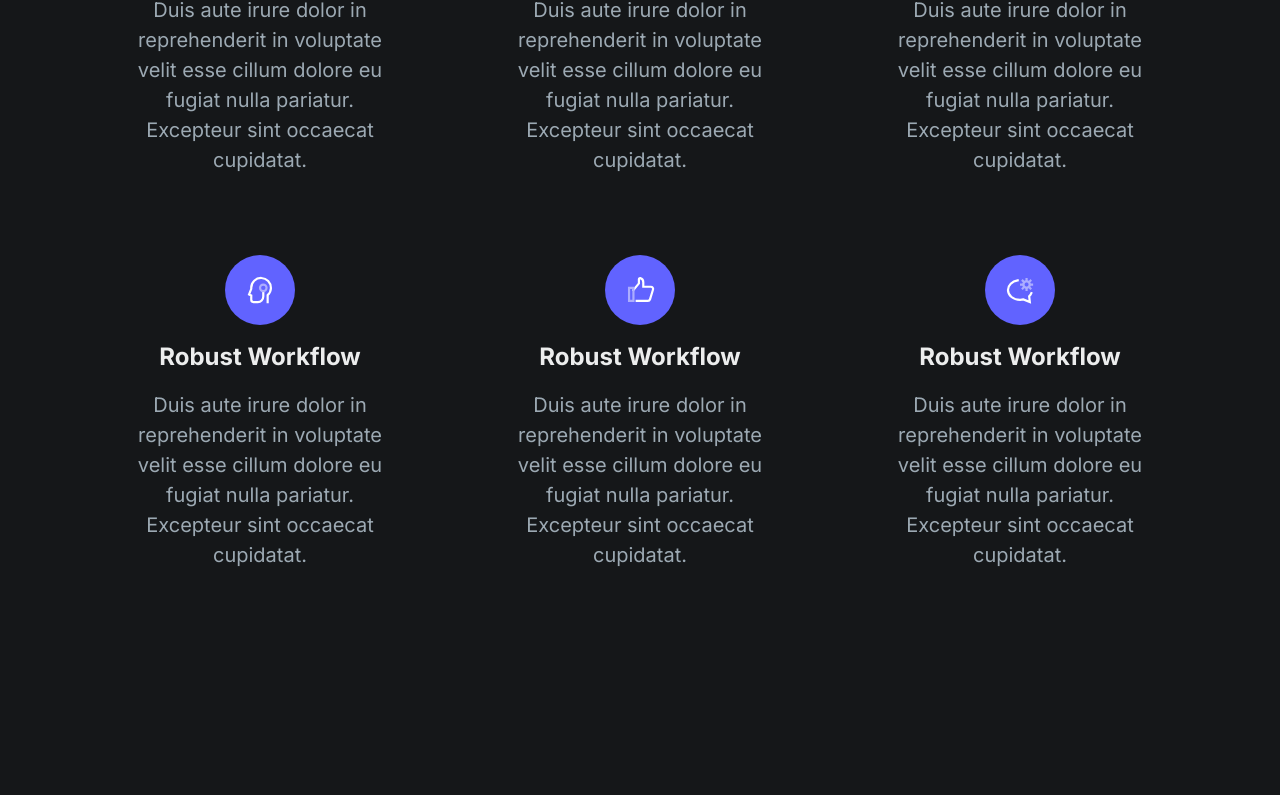
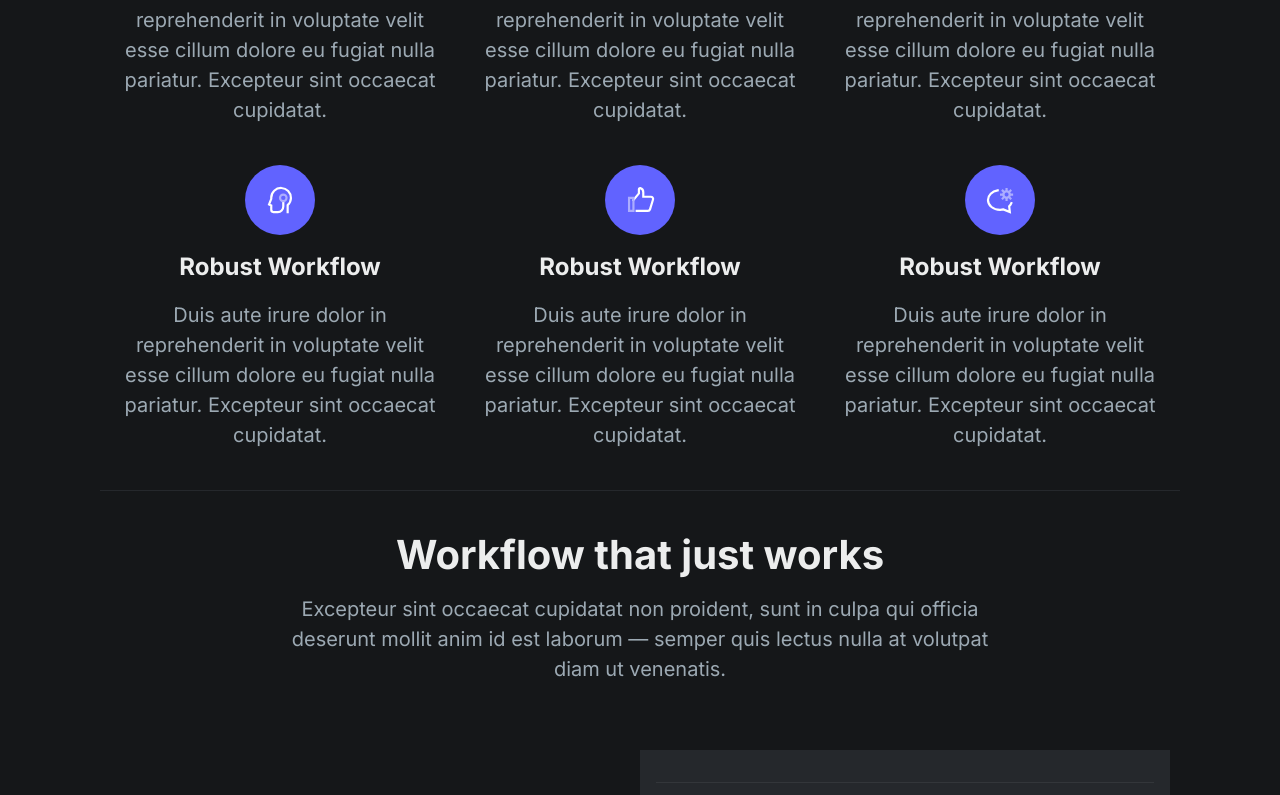
Before and after one commit to abdelqwy-sayed-ahmed/Landing-template-for-startups, a React (Create React App) app: page / in a window 1280 px wide. Shown: the part 1474-2269 px from the top of the page. Before the commit the page ends 2084 px from the top, so only its background shows below. Built offline with nearby package versions, Linux system fonts and the light colour scheme.

Commit message:
media workflow

```diff
--- a/src/components/feature.jsx
+++ b/src/components/feature.jsx
@@ -50,8 +50,6 @@ const Feature = () => {
           <h3>Robust Workflow</h3>
           <p>Duis aute irure dolor in reprehenderit in voluptate velit esse cillum dolore eu fugiat nulla pariatur. Excepteur sint occaecat cupidatat.</p>
         </div>
-
-
     </div>
   );
 };
--- /dev/null
+++ b/src/components/workflow.jsx
@@ -0,0 +1,53 @@
+import React from 'react';
+import features1 from '../assets/images/features1.png'
+import features2 from '../assets/images/features2.png'
+import features3 from '../assets/images/features3.png'
+const Workflow = () => {
+  return (
+    <div className="workflow">
+      <div className="heading">
+        <h2>Workflow that just works</h2>
+        <p>Excepteur sint occaecat cupidatat non proident, sunt in culpa qui officia deserunt mollit anim id est laborum — semper quis lectus nulla at volutpat diam ut venenatis.</p>
+      </div>
+      <div className="media grid col-md-2">
+        <div className="media-img" data-aos="fade-left" data-aos-duration="1000">
+          <img src={features1} alt="media1" />
+        </div>
+        <div className="media-content" data-aos="fade-right" data-aos-duration="1000">
+          <div className="media-light">
+         <p>LIGHTNING FAST WORKFLOW</p>
+        </div>
+          <h3>Data-driven insights</h3>
+          <p>Lorem ipsum dolor sit amet, consectetur adipiscing elit, sed do eiusmod tempor incididunt ut labore et dolore magna aliqua — Ut enim ad minim veniam, quis nostrud exercitation ullamco laboris nisi ut aliquip ex ea commodo consequat.</p>
+        </div>
+      </div>
+      <div className="media  grid col-md-2">
+        <div className="media-img" data-aos="fade-right" data-aos-duration="1500">
+          <img src={features2} alt="media2" />
+        </div>
+        <div className="media-content" data-aos="fade-left" data-aos-duration="1500">
+          <div className="media-light">
+         <p>LIGHTNING FAST WORKFLOW</p>
+        </div>
+          <h3>Data-driven insights</h3>
+          <p>Lorem ipsum dolor sit amet, consectetur adipiscing elit, sed do eiusmod tempor incididunt ut labore et dolore magna aliqua — Ut enim ad minim veniam, quis nostrud exercitation ullamco laboris nisi ut aliquip ex ea commodo consequat.</p>
+        </div>
+      </div>
+      <div className="media grid col-md-2">
+        <div className="media-img" data-aos="fade-left" data-aos-duration="2000">
+          <img src={features3} alt="media3" />
+        </div>
+        <div className="media-content" data-aos="fade-right" data-aos-duration="2000">
+          <div className="media-light">
+         <p>LIGHTNING FAST WORKFLOW</p>
+        </div>
+          <h3>Data-driven insights</h3>
+          <p>Lorem ipsum dolor sit amet, consectetur adipiscing elit, sed do eiusmod tempor incididunt ut labore et dolore magna aliqua — Ut enim ad minim veniam, quis nostrud exercitation ullamco laboris nisi ut aliquip ex ea commodo consequat.</p>
+        </div>
+      </div>
+    </div>
+
+  );
+};
+
+export default Workflow;
--- a/src/css/styles.css
+++ b/src/css/styles.css
@@ -251,10 +251,15 @@ body {
 }
 
 /* feature */
-
+.feature {
+  border-bottom: 1px solid;
+  border-color: var(--color-background-secondary);
+  margin: 0 3rem;
+  text-align: center;
+  padding-bottom: 2rem;
+}
 .card {
-  padding: 4rem 6rem;
-  text-align: center;
+  padding: 2rem;
 }
 .feature-icon {
   margin: 0 auto;
@@ -267,3 +272,55 @@ body {
 .feature h3 {
   padding: 1.8rem;
 }
+
+@media screen and(min-width:768px) {
+  .feature {
+    margin: 0;
+  }
+}
+
+/* workflow */
+.workflow {
+  border-bottom: 1px solid;
+  border-color: var(--color-background-secondary);
+  margin: 0 1.5rem;
+}
+.workflow .heading {
+  text-align: center;
+}
+.workflow .heading p {
+  padding-top: 1.5rem;
+}
+@media screen and (min-width: 768px) {
+  .workflow .heading {
+    padding: 4rem 20rem;
+  }
+}
+
+/* media */
+.media {
+  text-align: center;
+  padding: 2.5rem;
+}
+.media-light {
+  color: #5658dd;
+  font-size: 1.5rem;
+  font-weight: 500;
+  padding-top: 2.5rem;
+  padding-bottom: 1.5rem;
+}
+.media-content {
+  padding: 6rem;
+}
+.media-content h3 {
+  padding-bottom: 1.8rem;
+}
+
+@media screen and (min-width: 768px) {
+  .media {
+    text-align: left;
+  }
+  .media:nth-of-type(even) .media-img {
+    order: 1;
+  }
+}
--- a/src/pages/home.jsx
+++ b/src/pages/home.jsx
@@ -1,15 +1,17 @@
 import React from 'react';
 import Feature from '../components/feature';
 import Hero from '../components/hero';
-// import Video from '../components/hero-vid';
 import NavBar from '../components/navbar';
+import Workflow from '../components/workflow';
 
 const Home = () => {
   return (
     <div className="container">
       <NavBar />
       <Hero />
-      <Feature/>
+      <Feature />
+      <Workflow />
+
 
 
     </div>
```
